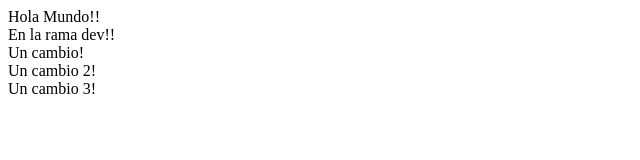
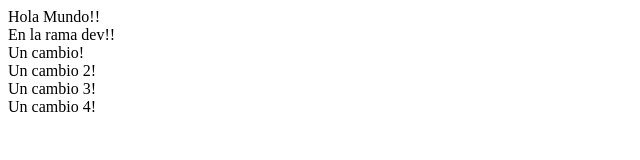
Before and after one commit to chalosalvador/ejemplo, a plain HTML site: page index.html in a window 1280 px wide. Shown: the full height of the page, 0-640 px from the left. Drawn offline with Linux system fonts and the light colour scheme.

Commit message:
#2 Cambio 4

```diff
--- a/index.html
+++ b/index.html
@@ -11,4 +11,6 @@
 <div>Un cambio 2!</div>
 <div>Un cambio 3!</div>
 </body>
+<div>Un cambio 4!</div>
+
 </html>
```
